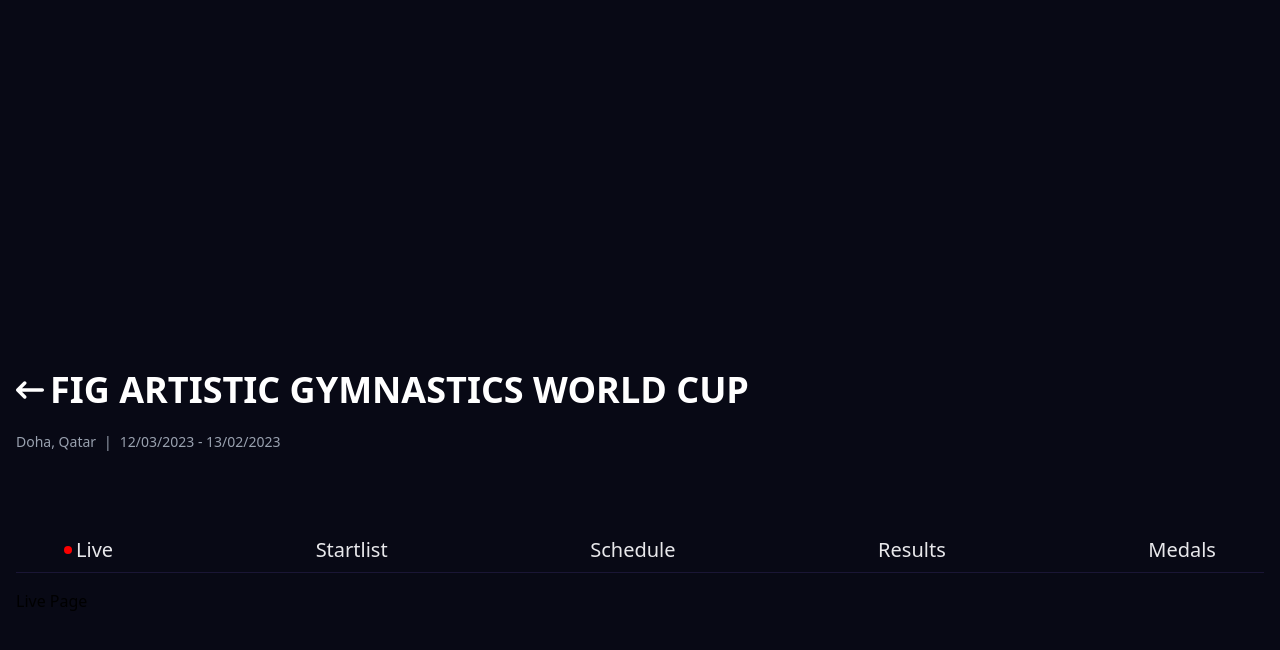
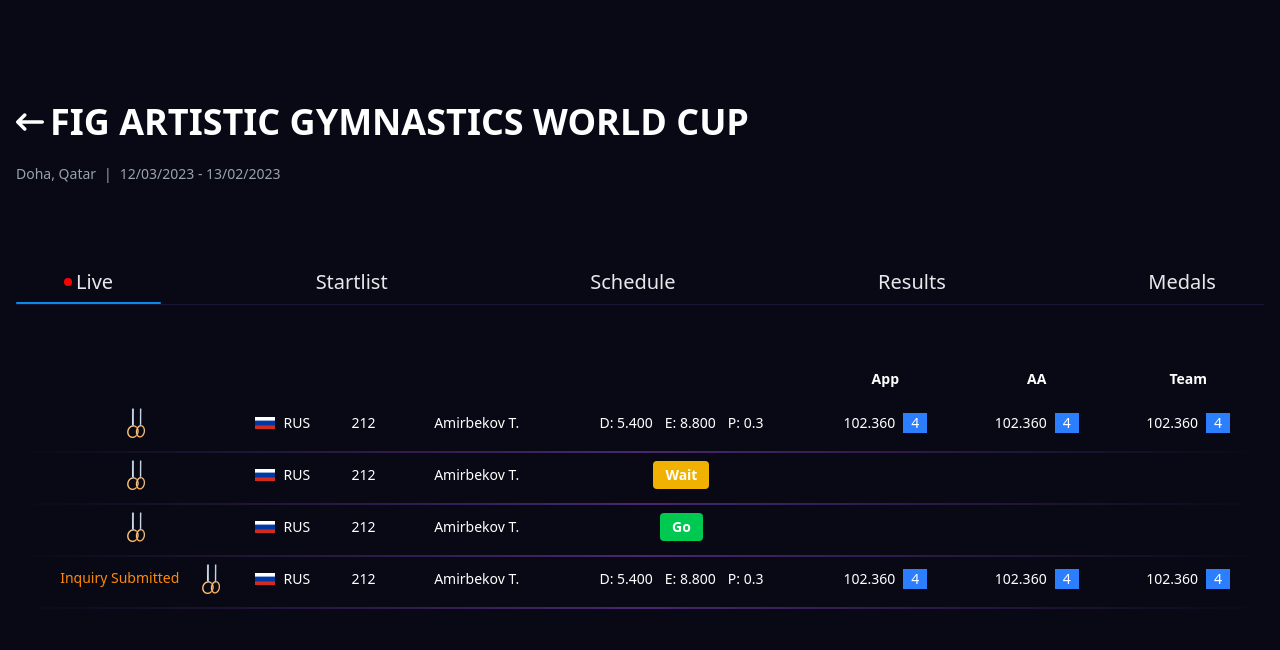
Before and after one commit to narmingeybullayeva/gymnastics_world_cup, a React (Vite) app: page / in a window 1280 px wide. Shown: the top 650 px of the page. Built offline with nearby package versions, Linux system fonts and the light colour scheme.

Commit message:
feat: Enhance components with improved styling and functionality

```diff
--- a/src/components/Navbar/index.tsx
+++ b/src/components/Navbar/index.tsx
@@ -1,9 +1,18 @@
+import { useEffect, useState } from 'react';
 import { FaArrowLeftLong } from "react-icons/fa6";
-import { Link } from "react-router-dom";
+import { Link, useLocation } from "react-router-dom";
 const Navbar = () => {
+
+  const location = useLocation();
+  const [activeTab, setActiveTab] = useState("");
+
+  useEffect(() => {
+    const path = location.pathname.split("/")[1];
+    setActiveTab(path);
+  }, [location]);
+
   return (
-    <nav className="text-white py-4 pt-[180px]">
-      <div>
+    <nav className="text-white pt-25">
         <div className="flex flex-col gap-4 mb-4 ">
           <div className="flex items-center gap-1.5">
             <FaArrowLeftLong size={28} />
@@ -25,7 +34,7 @@
               <Link to="/" className="cursor-pointer">
                 Live
               </Link>
-              <span className="absolute  bottom-0 left-0 w-full h-0.5 bg-[#0A8BEC] scale-x-0 group-hover:scale-x-100 origin-left transition-transform duration-300 rounded-full" />
+              <span className={`${activeTab !== "results" && 'scale-x-100'} absolute  bottom-0 left-0 w-full h-0.5 bg-[#0A8BEC] scale-x-0 group-hover:scale-x-100 origin-left transition-transform duration-300 rounded-full`} />
             </div>
 
             <div className="relative px-12 pb-2 group">
@@ -46,7 +55,7 @@
               <Link to="/results" className="cursor-pointer">
                 Results
               </Link>
-              <span className="absolute bottom-0 left-0 w-full h-0.5 bg-[#0A8BEC] scale-x-0 group-hover:scale-x-100 origin-left transition-transform duration-300 rounded-full" />
+              <span className={`${activeTab == "results" && 'scale-x-100'} absolute  bottom-0 left-0 w-full h-0.5 bg-[#0A8BEC] scale-x-0 group-hover:scale-x-100 origin-left transition-transform duration-300 rounded-full`} />
             </div>
 
             <div className="relative px-12 pb-2 group">
@@ -57,7 +66,7 @@
             </div>
           </div>
         </div>
-      </div>
+
     </nav>
   );
 };
--- a/src/components/ResultTable/index.tsx
+++ b/src/components/ResultTable/index.tsx
@@ -6,7 +6,7 @@
 import NED from "../../assets/images/NED.png";
 import GBR from "../../assets/images/UK.png";
 
-export default function ResultTable() {
+function ResultTable() {
   return (
     <div className="overflow-x-auto mt-12 text-sm text-gray-300 font-light">
       <table className="min-w-full border-separate border-spacing-y-4">
@@ -363,3 +363,5 @@
     </div>
   );
 }
+
+export default ResultTable
--- a/src/main.tsx
+++ b/src/main.tsx
@@ -4,8 +4,8 @@
 import router from "./routing/routes";
 
 ReactDOM.createRoot(document.getElementById("root")!).render(
-  <div className="flex justify-center items-center min-h-screen">
-    <div className="w-full max-w-7xl px-4 py-6 mx-auto">
+  <div className="flex justify-center items-center ">
+    <div className="w-full max-w-7xl px-4 mx-auto">
       <RouterProvider router={router} />
     </div>
   </div>
--- a/src/pages/Live/index.tsx
+++ b/src/pages/Live/index.tsx
@@ -1,7 +1,209 @@
+import RU from "../../assets/images/RU.png";
+import EST from "../../assets/images/EST.png";
+import POR from "../../assets/images/POR.png";
+import ISR from "../../assets/images/Israel.png";
+import POL from "../../assets/images/POL.png";
+import NED from "../../assets/images/NED.png";
+import GBR from "../../assets/images/UK.png";
+import vaultImg from "../../assets/images/VT.png";
+import pommelImg from "../../assets/images/PH.png";
+import ringsImg from "../../assets/images/Rings.png";
+import parallelImg from "../../assets/images/PB.png";
+import horizontalImg from "../../assets/images/HB.png";
+import floorImg from "../../assets/images/FX.png";
+
 const LivePage = () => {
   return (
-    <div>Live Page</div>
-  )
-}
+    <div className="overflow-x-auto mt-12 text-sm text-white font-light">
+      <table className="min-w-full border-separate border-spacing-y-4">
+        <thead>
+          <tr className="text-white">
+            <th className="px-4" colSpan={5}></th>
 
-export default LivePage
+            <th className="px-4 text-center">App</th>
+            <th className="px-4 text-center">AA</th>
+            <th className="px-4 text-center">Team</th>
+          </tr>
+        </thead>
+        <tbody className="text-sm">
+          {/* row 1 */}
+          <tr className="relative">
+            <td className="text-center">
+              <img
+                src={ringsImg}
+                alt="Vault"
+                className="w-8 h-8 inline-block"
+              />
+            </td>
+            <td>
+              <div className="flex justify-left items-center gap-2 ">
+                <img src={RU} alt="rus" className="w-5 h-3 object-cover" />
+                <span className="text-white">RUS</span>
+              </div>
+            </td>
+            <td className="px-4 py-2 text-center">212</td>
+            <td className="px-4 py-2 text-center">Amirbekov T.</td>
+            <td className="px-4 ">
+              <div className="flex justify-center items-center gap-3">
+                <span>D: 5.400</span>
+                <span>E: 8.800</span>
+                <span>P: 0.3</span>
+              </div>
+            </td>
+            <td className="px-4 py-2">
+              <div className="flex justify-center items-center gap-2">
+                <div className="text-center">102.360</div>
+                <div className="bg-blue-500 text-white text-center w-6">4</div>
+              </div>
+            </td>
+
+            <td className="px-4 py-2">
+              <div className="flex justify-center items-center gap-2">
+                <div className="text-center">102.360</div>
+                <div className="bg-blue-500 text-white text-center w-6">4</div>
+              </div>
+            </td>
+
+            <td className="px-4 py-2">
+              <div className="flex justify-center items-center gap-2">
+                <div className="text-center">102.360</div>
+                <div className="bg-blue-500 text-white text-center w-6">4</div>
+              </div>
+            </td>
+            <td
+              colSpan={8}
+              className="absolute bottom-[-12px] left-0 w-full h-[2px]"
+            >
+              <div className="h-full w-full bg-[linear-gradient(to_right,transparent,rgba(168,85,247,0.4),transparent)]" />
+            </td>
+          </tr>
+
+          {/* <!-- Row 2 --> */}
+          <tr className="relative">
+            <td className="text-center">
+              <img
+                src={ringsImg}
+                alt="Vault"
+                className="w-8 h-8 inline-block"
+              />
+            </td>
+            <td>
+              <div className="flex justify-left items-center gap-2 ">
+                <img src={RU} alt="rus" className="w-5 h-3 object-cover" />
+                <span className="text-white">RUS</span>
+              </div>
+            </td>
+            <td className="px-4 py-2 text-center">212</td>
+            <td className="px-4 py-2 text-center">Amirbekov T.</td>
+            <td className="px-4 text-center">
+              <button className="bg-yellow-500 te font-bold py-1 px-3 rounded">
+                Wait
+              </button>
+            </td>
+            <td className="px-4 py-2" colSpan={3}></td>
+
+            <td
+              colSpan={8}
+              className="absolute bottom-[-12px] left-0 w-full h-[2px]"
+            >
+              <div className="h-full w-full bg-[linear-gradient(to_right,transparent,rgba(168,85,247,0.4),transparent)]" />
+            </td>
+          </tr>
+
+          {/* <!-- Row 3 --> */}
+
+          <tr className="relative">
+            <td className="text-center">
+              <img
+                src={ringsImg}
+                alt="Vault"
+                className="w-8 h-8 inline-block"
+              />
+            </td>
+            <td>
+              <div className="flex justify-left items-center gap-2 ">
+                <img src={RU} alt="rus" className="w-5 h-3 object-cover" />
+                <span className="text-white">RUS</span>
+              </div>
+            </td>
+            <td className="px-4 py-2 text-center">212</td>
+            <td className="px-4 py-2 text-center">Amirbekov T.</td>
+            <td className="px-4 text-center">
+              <button className="bg-green-500 text-white font-bold py-1 px-3 rounded">
+                Go
+              </button>
+            </td>
+            <td className="px-4 py-2" colSpan={3}></td>
+
+            <td
+              colSpan={8}
+              className="absolute bottom-[-12px] left-0 w-full h-[2px]"
+            >
+              <div className="h-full w-full bg-[linear-gradient(to_right,transparent,rgba(168,85,247,0.4),transparent)]" />
+            </td>
+          </tr>
+
+          {/* row 4 */}
+
+
+
+
+          <tr className="relative">
+            <td className="text-center">
+            <span  className="text-orange-400 px-4 py-2">Inquiry Submitted</span>
+              <img
+                src={ringsImg}
+                alt="Vault"
+                className="w-8 h-8 inline-block"
+              />
+            </td>
+            <td>
+              <div className="flex justify-left items-center gap-2 ">
+                <img src={RU} alt="rus" className="w-5 h-3 object-cover" />
+                <span className="text-white">RUS</span>
+              </div>
+            </td>
+            <td className="px-4 py-2 text-center">212</td>
+            <td className="px-4 py-2 text-center">Amirbekov T.</td>
+            <td className="px-4 ">
+              <div className="flex justify-center items-center gap-3">
+                <span>D: 5.400</span>
+                <span>E: 8.800</span>
+                <span>P: 0.3</span>
+              </div>
+            </td>
+            <td className="px-4 py-2">
+              <div className="flex justify-center items-center gap-2">
+                <div className="text-center">102.360</div>
+                <div className="bg-blue-500 text-white text-center w-6">4</div>
+              </div>
+            </td>
+
+            <td className="px-4 py-2">
+              <div className="flex justify-center items-center gap-2">
+                <div className="text-center">102.360</div>
+                <div className="bg-blue-500 text-white text-center w-6">4</div>
+              </div>
+            </td>
+
+            <td className="px-4 py-2">
+              <div className="flex justify-center items-center gap-2">
+                <div className="text-center">102.360</div>
+                <div className="bg-blue-500 text-white text-center w-6">4</div>
+              </div>
+            </td>
+            <td
+              colSpan={8}
+              className="absolute bottom-[-12px] left-0 w-full h-[2px]"
+            >
+              <div className="h-full w-full bg-[linear-gradient(to_right,transparent,rgba(168,85,247,0.4),transparent)]" />
+            </td>
+          </tr>
+
+        </tbody>
+      </table>
+    </div>
+  );
+};
+
+export default LivePage;
```
Also changed, not shown: src/components/Apparatus/index.tsx (+5 -5 lines), src/routing/routes.tsx (+6 -1 lines).
